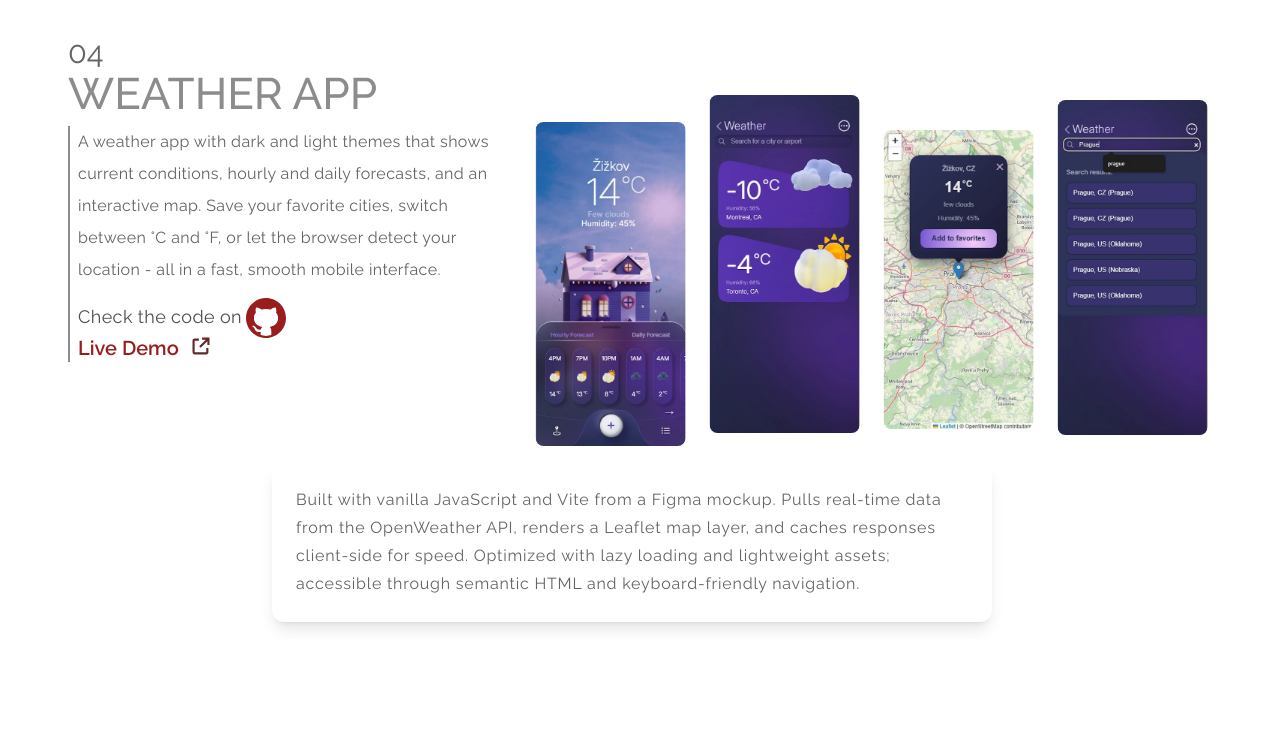
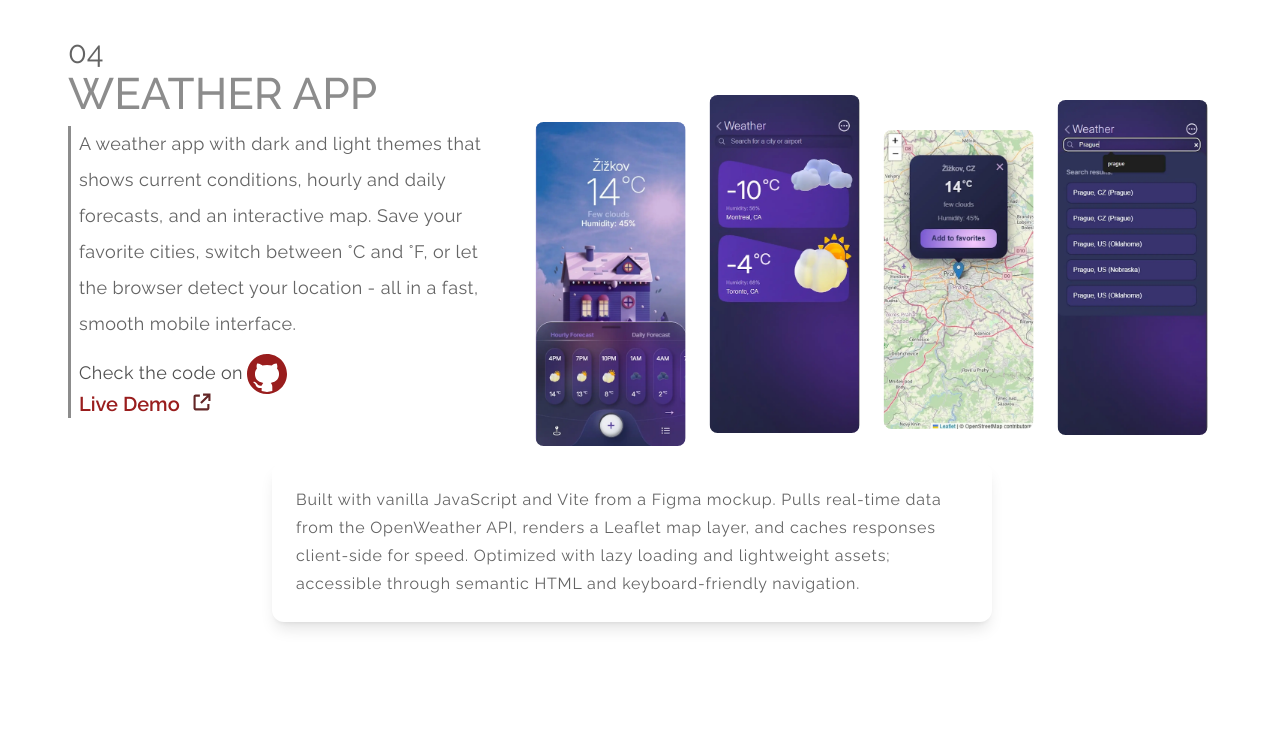
Before and after one commit to bavayra/Portfolio, a React (Vite) app: page / in a window 1280 px wide. Shown: the part 2960-3694 px from the top of the page. Built offline with nearby package versions, Linux system fonts and the light colour scheme.

Commit message:
style(ProjectSection-768): increased font size for the projects' short description. Corrected mt for screens. Updated comments

```diff
--- a/src/data/projects.ts
+++ b/src/data/projects.ts
@@ -130,9 +130,9 @@ export const projects = [
     githubUrl: "https://github.com/bavayra/portfolio.git",
     liveUrl: "https://alix-bell-portfolio.netlify.app",
     imageClasses: {
-      0: "mx-auto -mt-13 w-34 phone-md:w-36 phone-md:-mt-10 phone-lg:w-44 phone-lg:-mt-22 tablet-sm:w-52 tablet-md:-mt-5 tablet-md:w-60 border-2 border-grey-2 desktop-sm:mt-4 desktop-sm:w-40 desktop-xl:w-52",
+      0: "mx-auto -mt-13 w-34 phone-md:w-36 phone-md:-mt-10 phone-lg:w-44 phone-lg:-mt-22 tablet-sm:w-52 tablet-md:-mt-34 tablet-md:w-60 border-2 border-grey-2 desktop-sm:mt-4 desktop-sm:w-40 desktop-xl:w-52",
       1: "-mt-4 mx-auto w-34 phone-md:-mt-3 phone-md:w-36 phone-lg:-mt-12 phone-lg:w-44 tablet-sm:-mt-14 tablet-sm:w-50 tablet-md:w-60 border-2 border-grey-2 desktop-sm:-mt-6 desktop-sm:w-40 desktop-lg:-mt-9 desktop-md:-mt-4 desktop-xl:w-52",
-      2: "-mt-12 mx-auto w-30 phone-md:-mt-13 phone-md:w-36 phone-lg:w-44 phone-lg:-mt-16 tablet-sm:-mt-15 tablet-sm:w-50 tablet-md:-mt-22 tablet-md:w-60 border-2 border-grey-2 desktop-sm:-mt-9 desktop-sm:w-40 desktop-md:translate-y-2/3 desktop-xl:w-52",
+      2: "-mt-12 mx-auto w-30 phone-md:-mt-13 phone-md:w-36 phone-lg:w-44 phone-lg:-mt-16 tablet-sm:-mt-15 tablet-sm:w-50 tablet-md:-mt-26 tablet-md:w-60 border-2 border-grey-2 desktop-sm:-mt-9 desktop-sm:w-40 desktop-md:translate-y-2/3 desktop-xl:w-52",
       3: "mx-auto w-30 phone-md:w-36 phone-lg:w-44 tablet-sm:mt-3 tablet-sm:w-54 tablet-md:w-60 border-2 border-grey-2 desktop-sm:w-40 desktop-md:translate-y-[120%] desktop-xl:w-52",
     },
     images: [
--- a/src/index.css
+++ b/src/index.css
@@ -90,7 +90,7 @@
 
 :root {
   /*div = divider*/
-  --hero-div-w: 2px; /*the width of the hero section div*/
+  --hero-div-w: 2px; /*the width of the dividers/
   --hero-mt: 0px; /*the margin-top of the hero section div*/
 
   --section-top-div-top: 18px; /*the top position of the top divider in the section*/
--- a/src/sections/ProjectSection.tsx
+++ b/src/sections/ProjectSection.tsx
@@ -43,8 +43,11 @@ const ProjectSection = ({
           >
             {project.title}
           </h3>
-          <div className="border-l-2 border-grey-2">
-            <p className="mt-2 text-(length:--font-body-sm) pl-2 text-text leading-loose tracking-wide w-full wrap-break-word whitespace-normal max-w-(--max-w-text-sm) desktop-sm:max-w-(--max-w-text-lg) desktop-xl:text-2xl">
+          <div
+            className="border-l border-grey-2"
+            style={{ borderLeftWidth: "var(--hero-div-w)" }}
+          >
+            <p className="mt-2 text-(length:--font-body-sm) tablet-md:text-lg pl-2 text-text leading-loose tracking-wide w-full wrap-break-word whitespace-normal max-w-(--max-w-text-sm) desktop-sm:max-w-(--max-w-text-lg) desktop-xl:text-2xl">
               {project.descriptionShort}
             </p>
             <ExternalProjectLink
```
